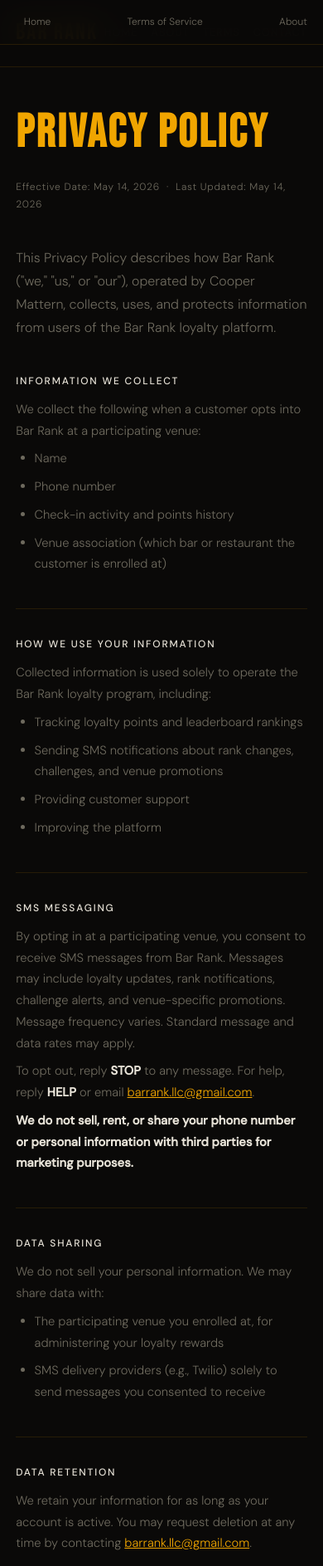
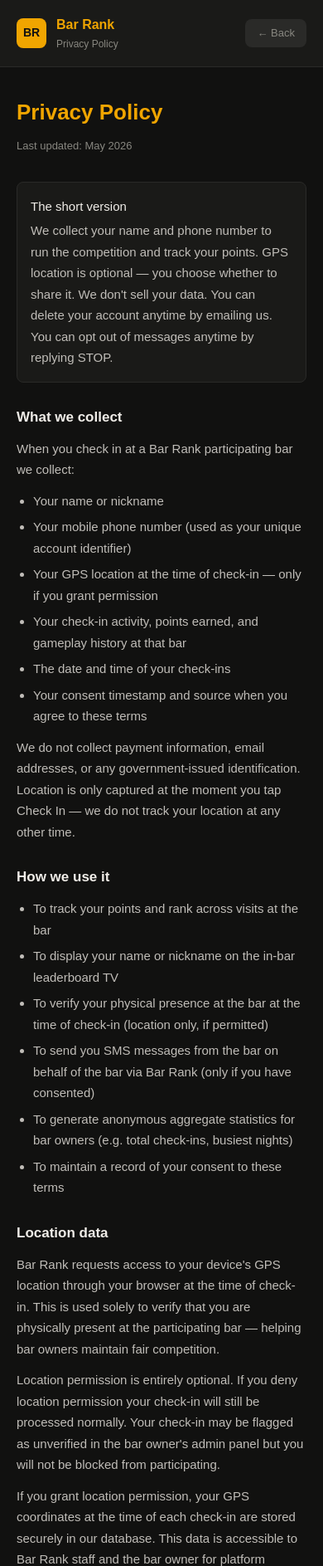
Before and after one commit to cooperm365/barrank-landing, a plain HTML site: page privacy.html in a window 390 px wide. Shown: the top 1887 px of the page at 83% size. Drawn offline with Linux system fonts and the light colour scheme.

Commit message:
Update privacy.html

```diff
--- a/privacy.html
+++ b/privacy.html
@@ -1,106 +1,120 @@
 <!DOCTYPE html>
 <html lang="en">
 <head>
-<meta charset="UTF-8">
-<meta name="viewport" content="width=device-width, initial-scale=1.0">
+  <meta charset="UTF-8"/>
+  <meta name="viewport" content="width=device-width, initial-scale=1.0, viewport-fit=cover"/>
   <title>Privacy Policy — Bar Rank</title>
-<link rel="preconnect" href="https://fonts.googleapis.com">
-<link href="https://fonts.googleapis.com/css2?family=Bebas+Neue&family=DM+Sans:wght@300;400;500&display=swap" rel="stylesheet">
+  <link rel="manifest" href="/manifest.json"/>
+  <meta name="theme-color" content="#111110"/>
   <style>
-  :root { --gold:#F0A500; --dark:#0a0908; --card:#111009; --border:rgba(240,165,0,0.12); --text:#e8e3d8; --muted:#6e6a5e; }
-  *{margin:0;padding:0;box-sizing:border-box;}
-  body{background:var(--dark);color:var(--text);font-family:"DM Sans",sans-serif;font-weight:300;line-height:1.75;}
-  nav{position:fixed;top:0;left:0;right:0;z-index:100;display:flex;align-items:center;justify-content:space-between;padding:1rem 2.5rem;background:rgba(10,9,8,0.92);backdrop-filter:blur(16px);border-bottom:1px solid var(--border);}
-  .nav-logo{font-family:"Bebas Neue",sans-serif;font-size:1.7rem;letter-spacing:0.08em;color:var(--gold);text-decoration:none;}
-  .nav-links{display:flex;gap:2rem;}
-  .nav-links a{color:var(--muted);text-decoration:none;font-size:0.78rem;letter-spacing:0.1em;text-transform:uppercase;transition:color 0.2s;}
-  .nav-links a:hover{color:var(--gold);}
-  .legal{max-width:760px;margin:0 auto;padding:8rem 2rem 6rem;}
-  h1{font-family:"Bebas Neue",sans-serif;font-size:3.5rem;letter-spacing:0.05em;color:var(--gold);margin-bottom:0.3rem;}
-  .updated{font-size:0.75rem;color:var(--muted);letter-spacing:0.06em;margin-bottom:2.5rem;}
-  .intro{font-size:1rem;color:var(--muted);margin-bottom:2.5rem;max-width:600px;}
-  h2{font-size:0.75rem;font-weight:500;letter-spacing:0.15em;text-transform:uppercase;color:var(--text);margin:2.5rem 0 0.7rem;padding-top:2rem;border-top:1px solid var(--border);}
-  h2:first-of-type{border-top:none;padding-top:0;}
-  p,li{font-size:0.92rem;color:var(--muted);margin-bottom:0.5rem;}
-  ul{padding-left:1.4rem;}
-  a{color:var(--gold);}
-  strong{color:var(--text);}
-  footer{border-top:1px solid var(--border);padding:2rem 2.5rem;display:flex;justify-content:space-between;align-items:center;flex-wrap:wrap;gap:1rem;}
-  footer .foot-logo{font-family:"Bebas Neue",sans-serif;font-size:1.2rem;letter-spacing:0.07em;color:var(--muted);}
-  footer p{font-size:0.75rem;color:var(--muted);}
-  footer .foot-nav a{color:var(--muted);text-decoration:none;font-size:0.75rem;margin-left:1.5rem;}
-  footer .foot-nav a:hover{color:var(--gold);}
-  @media(max-width:600px){nav{padding:1rem 1.2rem;}.nav-links{gap:1rem;}.legal{padding:7rem 1.2rem 5rem;}footer{flex-direction:column;text-align:center;}footer .foot-nav a{margin-left:0.6rem;}}
+    *{box-sizing:border-box;margin:0;padding:0}
+    body{background:#111110;color:#f0ede8;font-family:'DM Sans',Arial,sans-serif;font-size:15px;line-height:1.7;padding:0 0 60px}
+    .header{background:#1a1a18;border-bottom:1px solid #2a2a28;padding:16px 20px;display:flex;align-items:center;gap:12px;position:sticky;top:0;z-index:10}
+    .logo-mark{width:36px;height:36px;background:#f0a500;border-radius:8px;display:flex;align-items:center;justify-content:center;font-weight:700;font-size:14px;color:#111;flex-shrink:0}
+    .site-name{font-weight:700;font-size:16px;color:#f0a500}
+    .site-sub{font-size:12px;color:#888780}
+    .back-btn{margin-left:auto;background:#2a2a28;border:none;color:#888780;padding:6px 14px;border-radius:8px;font-size:13px;cursor:pointer;text-decoration:none}
+    .content{max-width:680px;margin:0 auto;padding:32px 20px}
+    h1{font-size:26px;font-weight:700;color:#f0a500;margin-bottom:8px}
+    .updated{font-size:13px;color:#888780;margin-bottom:32px}
+    h2{font-size:17px;font-weight:600;color:#f0ede8;margin:28px 0 10px}
+    p{color:#c0bdb8;margin-bottom:12px}
+    ul{color:#c0bdb8;padding-left:20px;margin-bottom:12px}
+    li{margin-bottom:6px}
+    .divider{border:none;border-top:1px solid #2a2a28;margin:28px 0}
+    a{color:#f0a500;text-decoration:none}
+    .highlight{background:#1a1a18;border:1px solid #2a2a28;border-radius:8px;padding:16px;margin-bottom:16px}
   </style>
 </head>
 <body>
-<nav>
-  <a href="index.html" class="nav-logo">Bar Rank</a>
-  <div class="nav-links">
-    <a href="index.html">Home</a>
-    <a href="about.html">About</a>
-    <a href="terms.html">Terms</a>
-    <a href="mailto:barrank.llc@gmail.com">Contact</a>
+  <div class="header">
+    <div class="logo-mark">BR</div>
+    <div>
+      <div class="site-name">Bar Rank</div>
+      <div class="site-sub">Privacy Policy</div>
     </div>
-</nav>
-<div class="legal">
+    <a class="back-btn" onclick="history.back()">← Back</a>
+  </div>
+
+  <div class="content">
     <h1>Privacy Policy</h1>
-  <p class="updated">Effective Date: May 14, 2026 &nbsp;·&nbsp; Last Updated: May 14, 2026</p>
-  <p class="intro">This Privacy Policy describes how Bar Rank ("we," "us," or "our"), operated by Cooper Mattern, collects, uses, and protects information from users of the Bar Rank loyalty platform.</p>
+    <div class="updated">Last updated: May 2026</div>
 
-  <h2>Information We Collect</h2>
-  <p>We collect the following when a customer opts into Bar Rank at a participating venue:</p>
+    <div class="highlight">
+      <p style="color:#f0ede8;font-weight:500;margin-bottom:4px">The short version</p>
+      <p style="margin:0">We collect your name and phone number to run the competition and track your points. GPS location is optional — you choose whether to share it. We don't sell your data. You can delete your account anytime by emailing us. You can opt out of messages anytime by replying STOP.</p>
+    </div>
+
+    <h2>What we collect</h2>
+    <p>When you check in at a Bar Rank participating bar we collect:</p>
     <ul>
-    <li>Name</li>
-    <li>Phone number</li>
-    <li>Check-in activity and points history</li>
-    <li>Venue association (which bar or restaurant the customer is enrolled at)</li>
+      <li>Your name or nickname</li>
+      <li>Your mobile phone number (used as your unique account identifier)</li>
+      <li>Your GPS location at the time of check-in — only if you grant permission</li>
+      <li>Your check-in activity, points earned, and gameplay history at that bar</li>
+      <li>The date and time of your check-ins</li>
+      <li>Your consent timestamp and source when you agree to these terms</li>
+    </ul>
+    <p>We do not collect payment information, email addresses, or any government-issued identification. Location is only captured at the moment you tap Check In — we do not track your location at any other time.</p>
+
+    <h2>How we use it</h2>
+    <ul>
+      <li>To track your points and rank across visits at the bar</li>
+      <li>To display your name or nickname on the in-bar leaderboard TV</li>
+      <li>To verify your physical presence at the bar at the time of check-in (location only, if permitted)</li>
+      <li>To send you SMS messages from the bar on behalf of the bar via Bar Rank (only if you have consented)</li>
+      <li>To generate anonymous aggregate statistics for bar owners (e.g. total check-ins, busiest nights)</li>
+      <li>To maintain a record of your consent to these terms</li>
     </ul>
 
-  <h2>How We Use Your Information</h2>
-  <p>Collected information is used solely to operate the Bar Rank loyalty program, including:</p>
+    <h2>Location data</h2>
+    <p>Bar Rank requests access to your device's GPS location through your browser at the time of check-in. This is used solely to verify that you are physically present at the participating bar — helping bar owners maintain fair competition.</p>
+    <p>Location permission is entirely optional. If you deny location permission your check-in will still be processed normally. Your check-in may be flagged as unverified in the bar owner's admin panel but you will not be blocked from participating.</p>
+    <p>If you grant location permission, your GPS coordinates at the time of each check-in are stored securely in our database. This data is accessible to Bar Rank staff and the bar owner for platform integrity purposes only. It is never sold or shared with third parties.</p>
+    <p>We do not track your location outside of the check-in event. Location is only captured at the exact moment you tap Check In.</p>
+
+    <h2>Who sees your data</h2>
+    <p>The bar owner and their staff can see your name, nickname, total points, and check-in history at their bar. They cannot see your activity at other bars.</p>
+    <p>Bar Rank staff can access your data for support and platform integrity purposes.</p>
+    <p>We do not sell, rent, or share your personal information with any third party for marketing purposes.</p>
+    <p>Your phone number is never displayed publicly. It is used only as your account identifier and for SMS communication if you have opted in.</p>
+
+    <h2>Data security</h2>
+    <p>Your data is stored in a secure cloud database (Supabase) with row-level security policies that restrict access to authorized personnel and systems only. We use industry-standard encryption in transit (TLS) for all data transfers.</p>
+    <p>Access to your personal data is limited to Bar Rank staff, the bar owner at the bar where you checked in, and the database systems required to operate the platform.</p>
+    <p>No system is completely secure and we cannot guarantee absolute security. In the event of a data breach involving your personal information we will notify affected users as required by applicable law.</p>
+
+    <h2>SMS messages</h2>
+    <p>If you have consented to SMS messages at check-in, you may receive occasional messages from the bar you visited via Bar Rank. These may include competition updates, special offers, and event announcements.</p>
+    <p>To opt out of SMS messages reply <strong>STOP</strong> to any message at any time. After opting out you will not receive further messages from that bar.</p>
+    <p>We maintain a record of your opt-in consent including the timestamp and source of consent. We comply with TCPA requirements for SMS communication.</p>
+    <p>Message and data rates may apply. Message frequency varies by bar.</p>
+
+    <h2>Data retention</h2>
+    <p>Your data is retained as long as the bar you checked into is active on the Bar Rank platform. If a bar closes or leaves the platform, your data associated with that bar may be deleted within 90 days.</p>
+    <p>Season-level check-in data may be archived when a bar owner runs a season reset. Your player profile and lifetime points are retained until you request deletion.</p>
+
+    <h2>Your rights — data deletion</h2>
+    <p>You have the right to request deletion of your personal data at any time. To request deletion:</p>
     <ul>
-    <li>Tracking loyalty points and leaderboard rankings</li>
-    <li>Sending SMS notifications about rank changes, challenges, and venue promotions</li>
-    <li>Providing customer support</li>
-    <li>Improving the platform</li>
+      <li>Email us at <a href="mailto:BarRank.LLC@gmail.com">BarRank.LLC@gmail.com</a> with the subject line "Data Deletion Request"</li>
+      <li>Include the phone number associated with your account</li>
+      <li>We will delete your account and all associated personal data within 30 days</li>
     </ul>
+    <p>Note that deleting your account will remove you from all leaderboards and forfeit any unclaimed prizes.</p>
+    <p>You also have the right to request a copy of the personal data we hold about you. Email us at the address above with the subject "Data Access Request."</p>
 
-  <h2>SMS Messaging</h2>
-  <p>By opting in at a participating venue, you consent to receive SMS messages from Bar Rank. Messages may include loyalty updates, rank notifications, challenge alerts, and venue-specific promotions. Message frequency varies. Standard message and data rates may apply.</p>
-  <p>To opt out, reply <strong>STOP</strong> to any message. For help, reply <strong>HELP</strong> or email <a href="mailto:barrank.llc@gmail.com">barrank.llc@gmail.com</a>.</p>
-  <p><strong>We do not sell, rent, or share your phone number or personal information with third parties for marketing purposes.</strong></p>
+    <h2>Children</h2>
+    <p>Bar Rank is intended for use in licensed bars and is not directed at anyone under the age of 21. We do not knowingly collect information from minors. If you believe a minor has provided us with personal information please contact us immediately.</p>
 
-  <h2>Data Sharing</h2>
-  <p>We do not sell your personal information. We may share data with:</p>
-  <ul>
-    <li>The participating venue you enrolled at, for administering your loyalty rewards</li>
-    <li>SMS delivery providers (e.g., Twilio) solely to send messages you consented to receive</li>
-  </ul>
-
-  <h2>Data Retention</h2>
-  <p>We retain your information for as long as your account is active. You may request deletion at any time by contacting <a href="mailto:barrank.llc@gmail.com">barrank.llc@gmail.com</a>.</p>
-
-  <h2>Security</h2>
-  <p>We implement reasonable technical and organizational measures to protect your information from unauthorized access, alteration, or disclosure.</p>
-
-  <h2>Children's Privacy</h2>
-  <p>Bar Rank is intended for individuals of legal drinking age only. We do not knowingly collect information from minors.</p>
-
-  <h2>Changes to This Policy</h2>
-  <p>We may update this policy from time to time. Updates will be posted here with a revised effective date.</p>
+    <h2>Changes to this policy</h2>
+    <p>We may update this policy from time to time. We will post the updated policy at this URL. For significant changes we will notify users via SMS where possible. The date at the top of this page reflects when the policy was last updated.</p>
 
     <h2>Contact</h2>
-  <p><a href="mailto:barrank.llc@gmail.com">barrank.llc@gmail.com</a></p>
+    <p>Questions about your privacy or to submit a data deletion or access request? Contact us at <a href="mailto:BarRank.LLC@gmail.com">BarRank.LLC@gmail.com</a></p>
+
+    <hr class="divider"/>
+    <p style="font-size:13px;color:#666663">Bar Rank LLC · Fargo, ND · <a href="/terms.html">Terms of Service</a></p>
   </div>
-<footer>
-  <span class="foot-logo">Bar Rank</span>
-  <p>© 2026 Bar Rank. Operated by Cooper Mattern.</p>
-  <nav class="foot-nav">
-    <a href="index.html">Home</a>
-    <a href="terms.html">Terms of Service</a>
-    <a href="about.html">About</a>
-  </nav>
-</footer>
 </body>
 </html>
```
Lines whose indentation alone changed are shown as unchanged.
